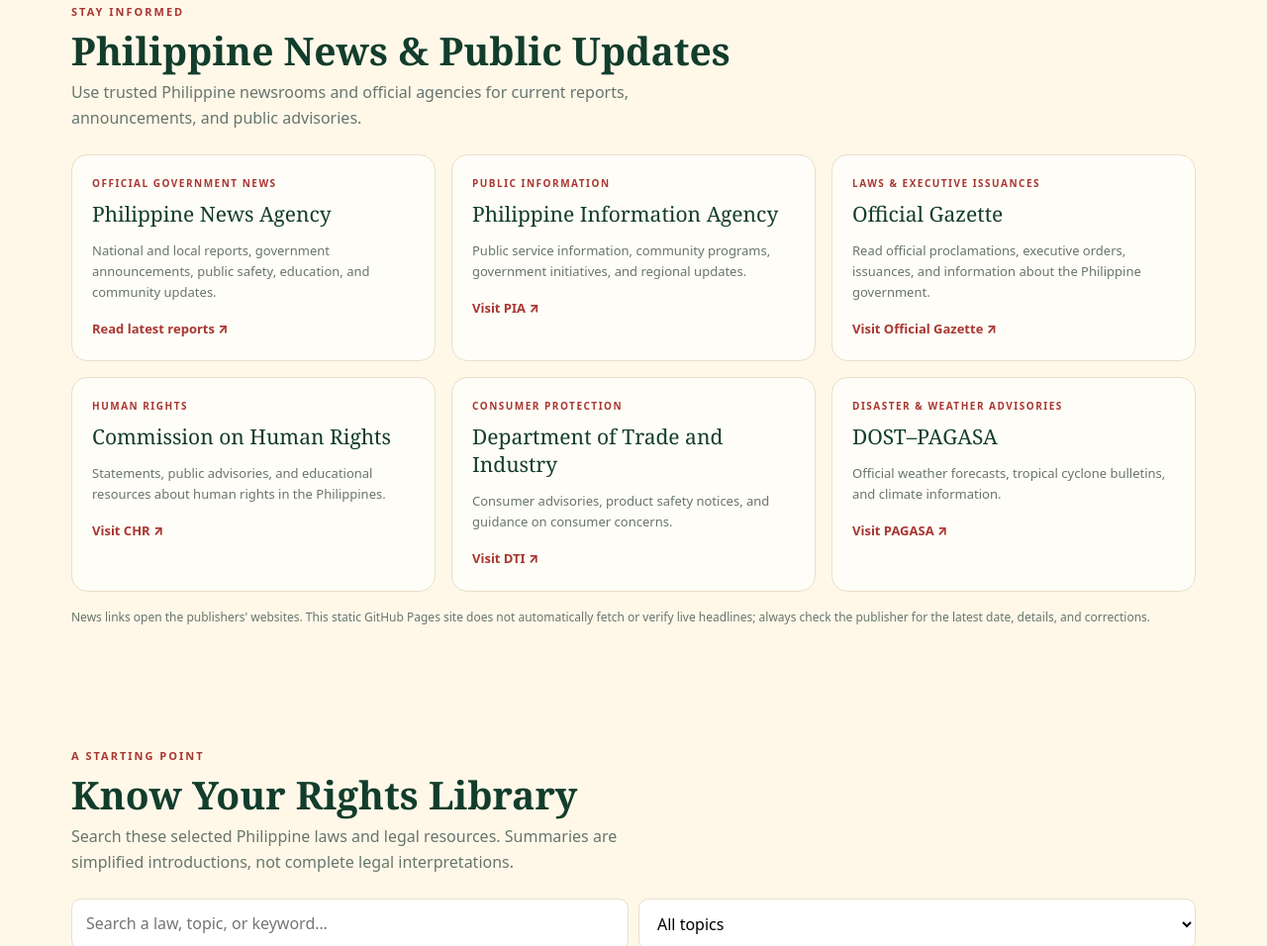
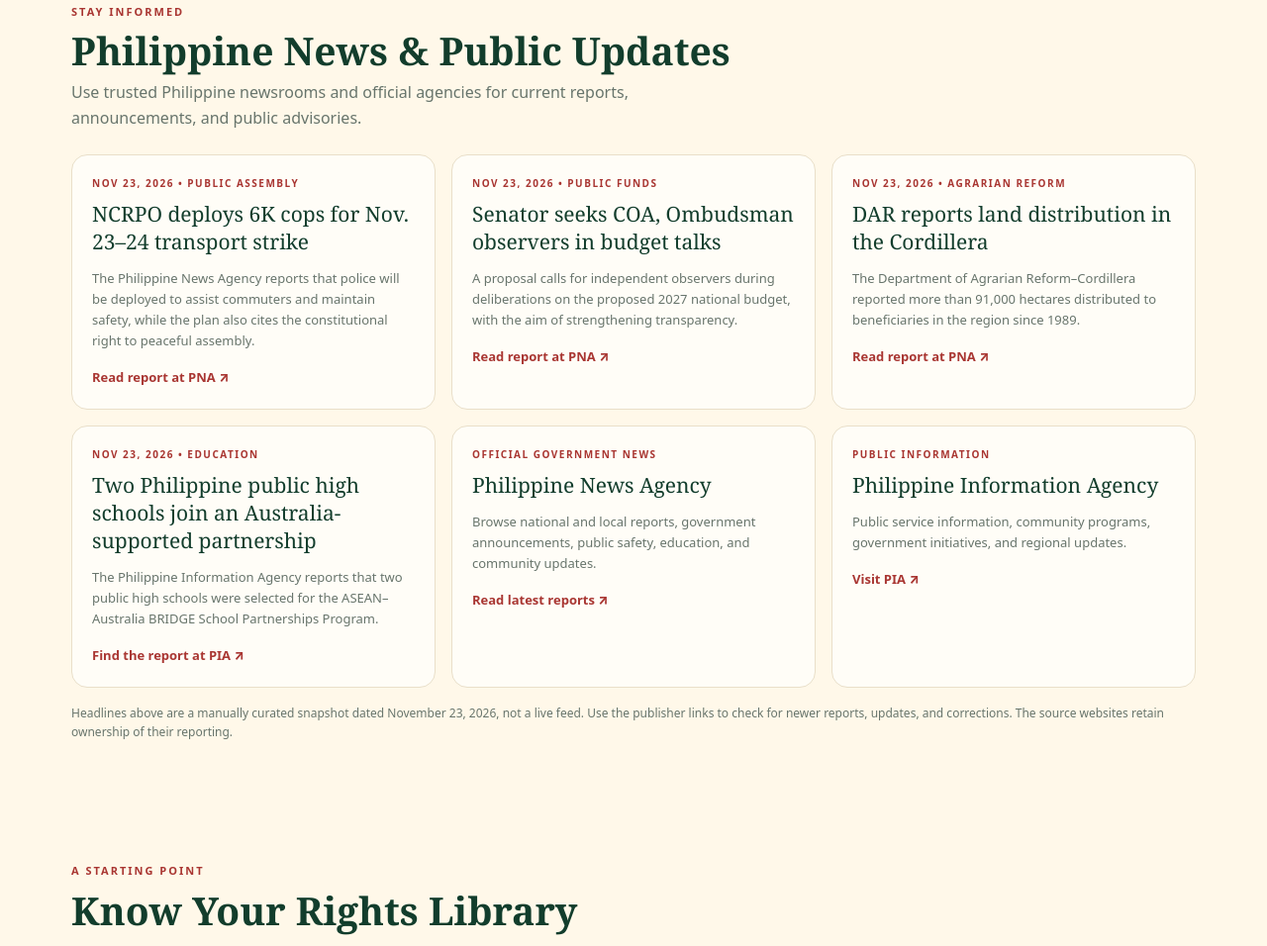
Before and after one commit to iKnowb4ll/bayanihan-law-hub-, a plain HTML site: page index.html in a window 1280 px wide. Shown: the part 2173-3129 px from the top of the page at 99% size. Drawn offline with Linux system fonts and the light colour scheme.

Commit message:
Add dated Philippine news highlights and source links

```diff
--- a/index.html
+++ b/index.html
@@ -27,13 +27,13 @@
 </div></div></section>
 <section class="wrap" id="news"><div class="section-head"><div><div class="kicker">STAY INFORMED</div><h2>Philippine News & Public Updates</h2><p>Use trusted Philippine newsrooms and official agencies for current reports, announcements, and public advisories.</p></div></div>
 <div class="news-list">
-<article class="news-card"><div class="tag">OFFICIAL GOVERNMENT NEWS</div><h3>Philippine News Agency</h3><p>National and local reports, government announcements, public safety, education, and community updates.</p><a href="https://www.pna.gov.ph/" target="_blank" rel="noopener">Read latest reports ↗</a></article>
+<article class="news-card"><div class="tag">NOV 23, 2026 • PUBLIC ASSEMBLY</div><h3>NCRPO deploys 6K cops for Nov. 23–24 transport strike</h3><p>The Philippine News Agency reports that police will be deployed to assist commuters and maintain safety, while the plan also cites the constitutional right to peaceful assembly.</p><a href="https://www.pna.gov.ph/article/ncrpo-deploys-6k-cops-for-nov-23-24-transport-strike" target="_blank" rel="noopener">Read report at PNA ↗</a></article>
+<article class="news-card"><div class="tag">NOV 23, 2026 • PUBLIC FUNDS</div><h3>Senator seeks COA, Ombudsman observers in budget talks</h3><p>A proposal calls for independent observers during deliberations on the proposed 2027 national budget, with the aim of strengthening transparency.</p><a href="https://www.pna.gov.ph/article/pangilinan-wants-coa-ombudsman-to-monitor-budget-bicam" target="_blank" rel="noopener">Read report at PNA ↗</a></article>
+<article class="news-card"><div class="tag">NOV 23, 2026 • AGRARIAN REFORM</div><h3>DAR reports land distribution in the Cordillera</h3><p>The Department of Agrarian Reform–Cordillera reported more than 91,000 hectares distributed to beneficiaries in the region since 1989.</p><a href="https://www.pna.gov.ph/article/dar-distributes-91k-hectares-of-land-in-cordillera" target="_blank" rel="noopener">Read report at PNA ↗</a></article>
+<article class="news-card"><div class="tag">NOV 23, 2026 • EDUCATION</div><h3>Two Philippine public high schools join an Australia-supported partnership</h3><p>The Philippine Information Agency reports that two public high schools were selected for the ASEAN–Australia BRIDGE School Partnerships Program.</p><a href="https://pia.gov.ph/news/" target="_blank" rel="noopener">Find the report at PIA ↗</a></article>
+<article class="news-card"><div class="tag">OFFICIAL GOVERNMENT NEWS</div><h3>Philippine News Agency</h3><p>Browse national and local reports, government announcements, public safety, education, and community updates.</p><a href="https://www.pna.gov.ph/" target="_blank" rel="noopener">Read latest reports ↗</a></article>
 <article class="news-card"><div class="tag">PUBLIC INFORMATION</div><h3>Philippine Information Agency</h3><p>Public service information, community programs, government initiatives, and regional updates.</p><a href="https://pia.gov.ph/" target="_blank" rel="noopener">Visit PIA ↗</a></article>
-<article class="news-card"><div class="tag">LAWS & EXECUTIVE ISSUANCES</div><h3>Official Gazette</h3><p>Read official proclamations, executive orders, issuances, and information about the Philippine government.</p><a href="https://www.officialgazette.gov.ph/" target="_blank" rel="noopener">Visit Official Gazette ↗</a></article>
-<article class="news-card"><div class="tag">HUMAN RIGHTS</div><h3>Commission on Human Rights</h3><p>Statements, public advisories, and educational resources about human rights in the Philippines.</p><a href="https://chr.gov.ph/" target="_blank" rel="noopener">Visit CHR ↗</a></article>
-<article class="news-card"><div class="tag">CONSUMER PROTECTION</div><h3>Department of Trade and Industry</h3><p>Consumer advisories, product safety notices, and guidance on consumer concerns.</p><a href="https://www.dti.gov.ph/" target="_blank" rel="noopener">Visit DTI ↗</a></article>
-<article class="news-card"><div class="tag">DISASTER & WEATHER ADVISORIES</div><h3>DOST–PAGASA</h3><p>Official weather forecasts, tropical cyclone bulletins, and climate information.</p><a href="https://www.pagasa.dost.gov.ph/" target="_blank" rel="noopener">Visit PAGASA ↗</a></article>
-</div><p class="news-note">News links open the publishers' websites. This static GitHub Pages site does not automatically fetch or verify live headlines; always check the publisher for the latest date, details, and corrections.</p></section>
+</div><p class="news-note">Headlines above are a manually curated snapshot dated November 23, 2026, not a live feed. Use the publisher links to check for newer reports, updates, and corrections. The source websites retain ownership of their reporting.</p></section>
 <section class="wrap" id="laws"><div class="section-head"><div><div class="kicker">A STARTING POINT</div><h2>Know Your Rights Library</h2><p>Search these selected Philippine laws and legal resources. Summaries are simplified introductions, not complete legal interpretations.</p></div></div><div class="law-tools"><input id="lawSearch" type="search" placeholder="Search a law, topic, or keyword…"><select id="lawCategory"><option value="all">All topics</option><option value="rights">Rights & protection</option><option value="digital">Digital life</option><option value="school">Education</option><option value="community">Community & environment</option><option value="consumer">Consumer & work</option></select></div><div class="law-grid" id="lawGrid"></div><div class="notice"><b>Important:</b> This website is for general educational purposes only. Laws can be amended, and how a law applies depends on the facts. For personal legal concerns, ask a qualified lawyer or an appropriate government office. If you are in immediate danger, seek help from a trusted adult or local emergency services.</div></section>
 <section class="wrap" style="padding-top:0"><div class="section-head"><div><div class="kicker">GO TO THE SOURCE</div><h2>Useful Official Resources</h2><p>Read primary sources and seek help from the appropriate public offices.</p></div></div><div class="sources"><a href="https://lawphil.net/" target="_blank" rel="noopener">Lawphil Project ↗</a><a href="https://www.officialgazette.gov.ph/" target="_blank" rel="noopener">Official Gazette ↗</a><a href="https://pao.gov.ph/" target="_blank" rel="noopener">Public Attorney’s Office ↗</a><a href="https://chr.gov.ph/" target="_blank" rel="noopener">Commission on Human Rights ↗</a><a href="https://www.deped.gov.ph/" target="_blank" rel="noopener">Department of Education ↗</a></div></section>
 </main>
```
